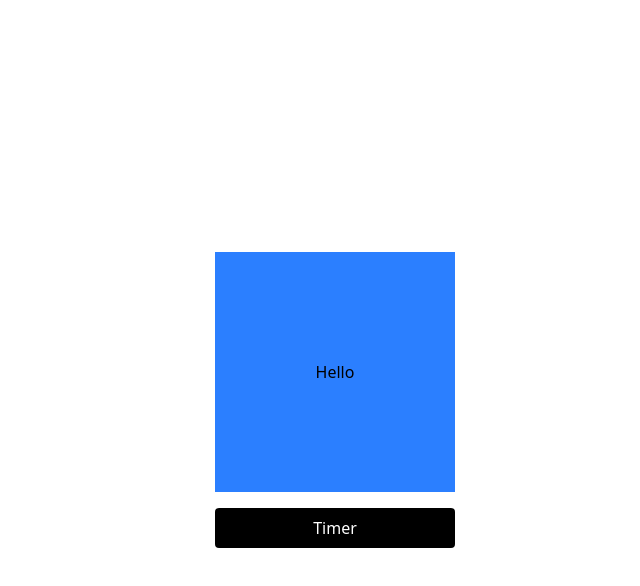
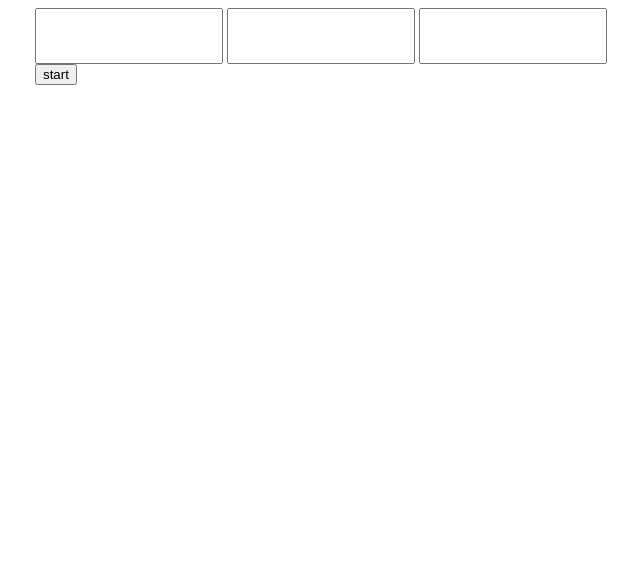
Before and after one commit to Sandeep-177/Timer, a plain HTML site: page index.html in a window 1280 px wide. Shown: the whole page, without its empty margins (305-945 px from the left). Drawn offline with nearby package versions, Linux system fonts and the light colour scheme.

Commit message:
timer app structure update

```diff
--- a/index.html
+++ b/index.html
@@ -3,28 +3,75 @@
   <head>
     <meta charset="UTF-8" />
     <meta name="viewport" content="width=device-width, initial-scale=1.0" />
-    <script src="https://cdn.jsdelivr.net/npm/@tailwindcss/browser@4"></script>
+    <!-- <script src="https://cdn.jsdelivr.net/npm/@tailwindcss/browser@4"></script> -->
     <title>Document</title>
+    <style>
+      #parent {
+        display: flex;
+        flex-direction: column;
+        align-items: center;
+        gap: 20px;
+      }
+      #numForm {
+        height: inherit;
+      }
+      #numForm input {
+        height: 100%;
+        width: 180px;
+      }
+      /* #TimerButtonParentDiv {
+        display: flex;
+        flex-direction: column;
+        gap: 20px;
+      } */
+    </style>
   </head>
-  <body class="h-screen flex items-center justify-center">
-    <div class="flex flex-col gap-4">
-      <div id="me" class="bg-blue-500 flex items-center justify-center w-60 h-60">Hello</div>
-      <button onclick="gp(10)" class="bg-black text-white px-8 py-2 rounded-sm">Timer</button>
-    </div>
+  <!-- <body class="h-screen flex items-center justify-center"> -->
+  <body>
+    <section id="parent">
+      <div id="formDiv" style="height: 50px; width: 600px">
+        <form id="numForm" onsubmit="numbers(e)">
+          <input id="firstInput" type="number" max="24" />
+          <input id="secondInput" type="number" max="60" />
+          <input id="thirdInput" type="number" max="60" />
+          <button type="submit">start</button>
+        </form>
+      </div>
+      <!-- <div id="TimerButtonParentDiv" class="flex flex-col gap-4">
+        <div
+          id="me"
+          class="bg-blue-500 flex items-center justify-center w-60 h-60"
+        >
+          Hello
+        </div>
+        <button
+          onclick="gp(10)"
+          class="bg-black text-white px-8 py-2 rounded-sm"
+        >
+          Timer
+        </button>
+      </div> -->
+    </section>
     <script>
-        // let count=10;
-        function gp(num) {
-                 let elem =  document.getElementById("me");
-                 let interval = setInterval(() => {
-                  elem.innerText=num;
-                  num-=1;
-                  if (num==0) {
-                    clearInterval(interval);
-                  }
-                  // gp(num);
-                 }, 1000);
-        }
+      function numbers(e) {
+        e.preventDeafult();
+        console.log("helo");
 
+        // let firstNum=document.getElementById("firstInput");
+        // let secondtNum=document.getElementById("secondInput");
+        // let thirdNum=document.getElementById("thirdInput");
+
+      }
+      // function gp(num) {
+      //   let elem = document.getElementById("me");
+      //   let interval = setInterval(() => {
+      //     elem.innerText = num;
+      //     num -= 1;
+      //     if (num == 0) {
+      //       clearInterval(interval);
+      //     }
+      //   }, 1000);
+      // }
     </script>
   </body>
 </html>
```
